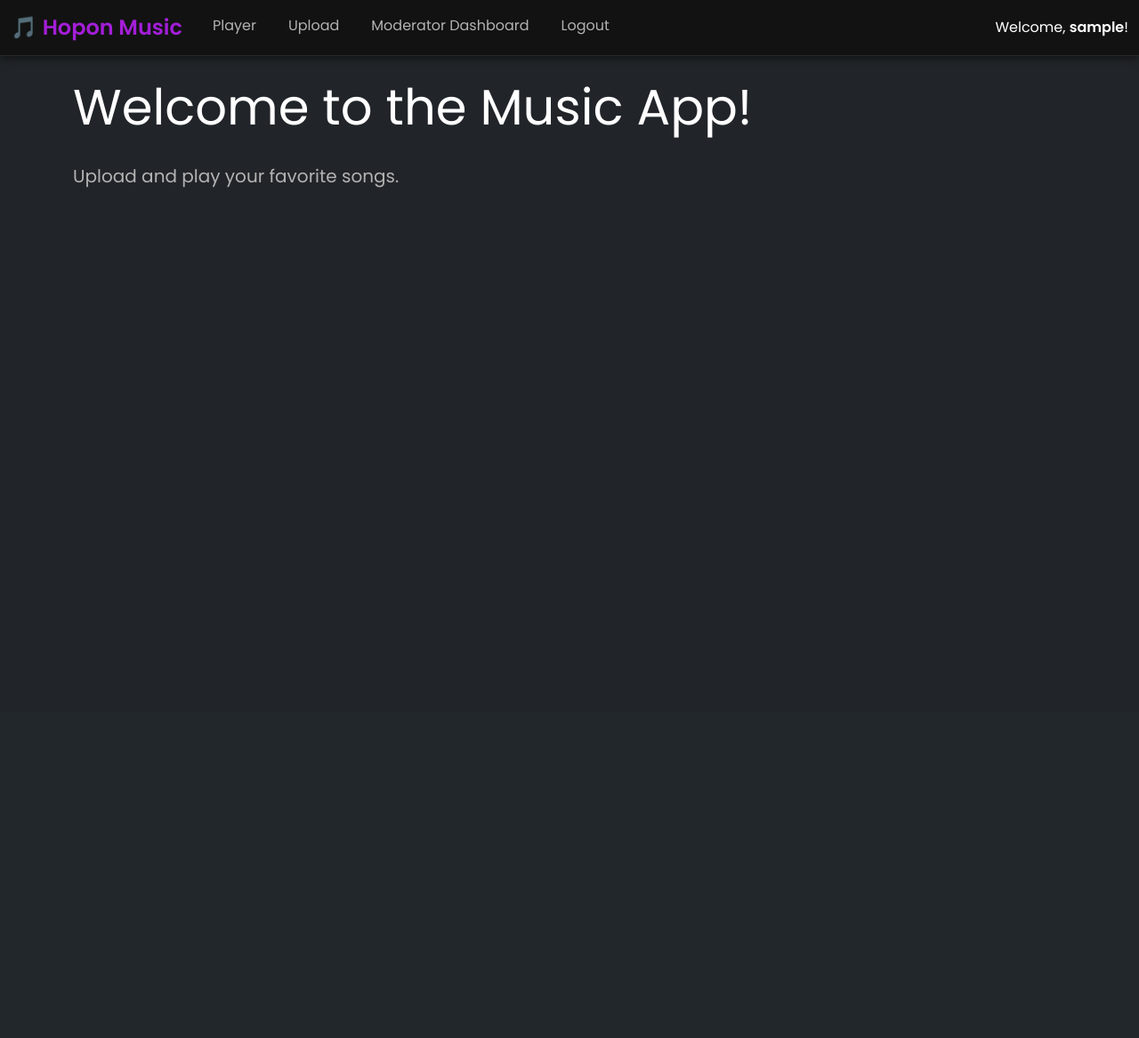
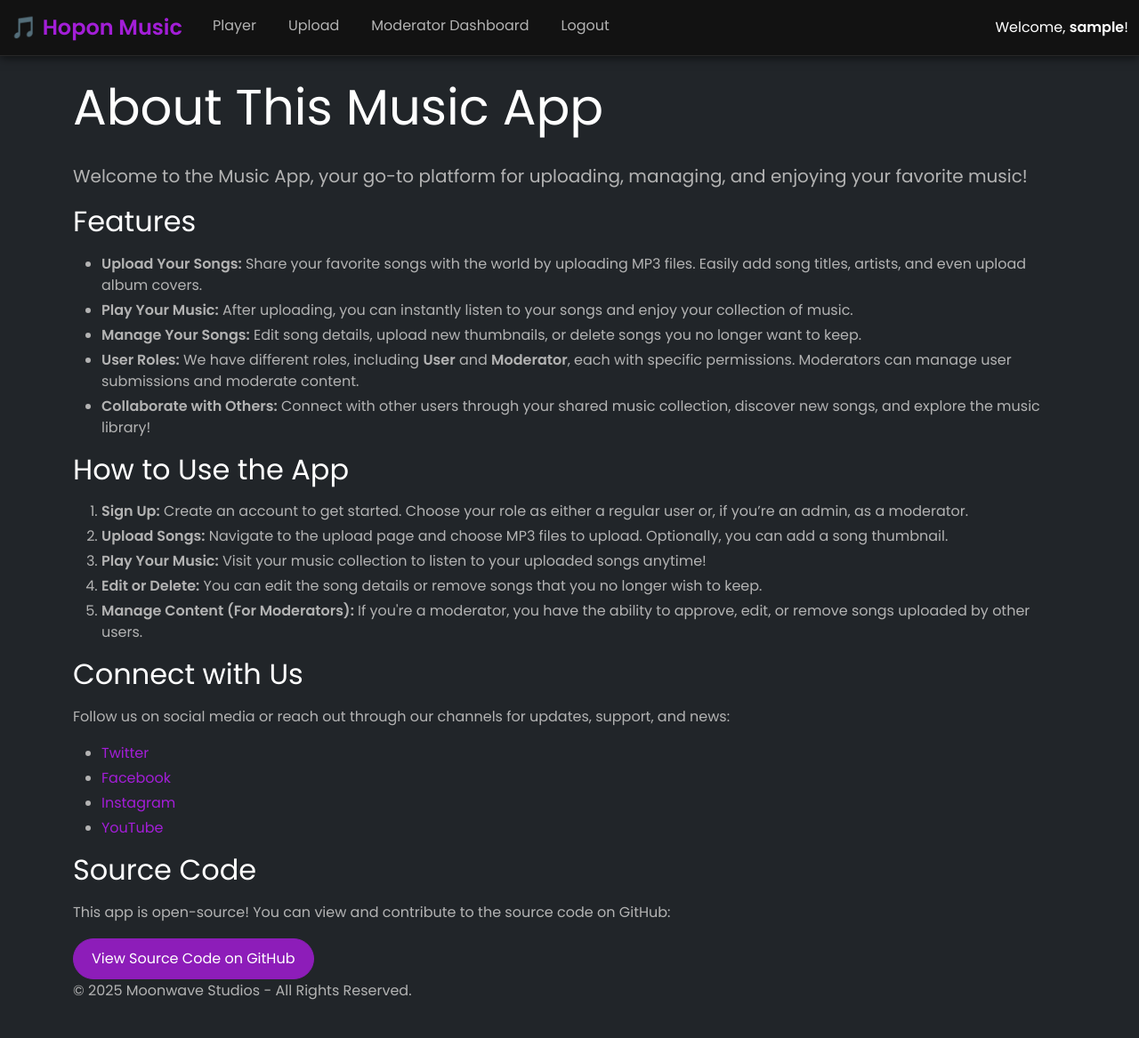
Before and after one commit to Virus01Official/HopOnMusic, a Flask app: page / in a window 1280 px wide. Shown: the whole page at 89% size. Before the commit the page ends 211 px from the top, so only its background shows below. Run offline with Flask 3, Linux system fonts and the light colour scheme; the visitor is signed in with stand-in values (Sample User, id 1); some libraries are stand-ins or nearby versions.

Commit message:
added some stuff to index.html

```diff
--- a/templates/index.html
+++ b/templates/index.html
@@ -1,6 +1,49 @@
 {% extends "base.html" %}
 
 {% block content %}
-    <h1 class="display-4">Welcome to the Music App!</h1>
-    <p class="lead">Upload and play your favorite songs.</p>
+    <h1 class="display-4">About This Music App</h1>
+    <p class="lead">Welcome to the Music App, your go-to platform for uploading, managing, and enjoying your favorite music!</p>
+
+    <section class="app-features">
+        <h2>Features</h2>
+        <ul>
+            <li><strong>Upload Your Songs:</strong> Share your favorite songs with the world by uploading MP3 files. Easily add song titles, artists, and even upload album covers.</li>
+            <li><strong>Play Your Music:</strong> After uploading, you can instantly listen to your songs and enjoy your collection of music.</li>
+            <li><strong>Manage Your Songs:</strong> Edit song details, upload new thumbnails, or delete songs you no longer want to keep.</li>
+            <li><strong>User Roles:</strong> We have different roles, including <strong>User</strong> and <strong>Moderator</strong>, each with specific permissions. Moderators can manage user submissions and moderate content.</li>
+            <li><strong>Collaborate with Others:</strong> Connect with other users through your shared music collection, discover new songs, and explore the music library!</li>
+        </ul>
+    </section>
+
+    <section class="how-to-use">
+        <h2>How to Use the App</h2>
+        <ol>
+            <li><strong>Sign Up:</strong> Create an account to get started. Choose your role as either a regular user or, if you’re an admin, as a moderator.</li>
+            <li><strong>Upload Songs:</strong> Navigate to the upload page and choose MP3 files to upload. Optionally, you can add a song thumbnail.</li>
+            <li><strong>Play Your Music:</strong> Visit your music collection to listen to your uploaded songs anytime!</li>
+            <li><strong>Edit or Delete:</strong> You can edit the song details or remove songs that you no longer wish to keep.</li>
+            <li><strong>Manage Content (For Moderators):</strong> If you're a moderator, you have the ability to approve, edit, or remove songs uploaded by other users.</li>
+        </ol>
+    </section>
+
+    <section class="social-media">
+        <h2>Connect with Us</h2>
+        <p>Follow us on social media or reach out through our channels for updates, support, and news:</p>
+        <ul class="social-links">
+            <li><a href="https://twitter.com/YourAppHandle" target="_blank" class="social-icon">Twitter</a></li>
+            <li><a href="https://facebook.com/YourAppPage" target="_blank" class="social-icon">Facebook</a></li>
+            <li><a href="https://instagram.com/YourAppHandle" target="_blank" class="social-icon">Instagram</a></li>
+            <li><a href="https://youtube.com/YourAppChannel" target="_blank" class="social-icon">YouTube</a></li>
+        </ul>
+    </section>
+
+    <section class="source-code">
+        <h2>Source Code</h2>
+        <p>This app is open-source! You can view and contribute to the source code on GitHub:</p>
+        <a href="https://github.com/Virus01Official/HopOnMusic" target="_blank" class="btn btn-primary">View Source Code on GitHub</a>
+    </section>
+
+    <footer>
+        <p>© 2025 Moonwave Studios - All Rights Reserved.</p>
+    </footer>
 {% endblock %}
```
